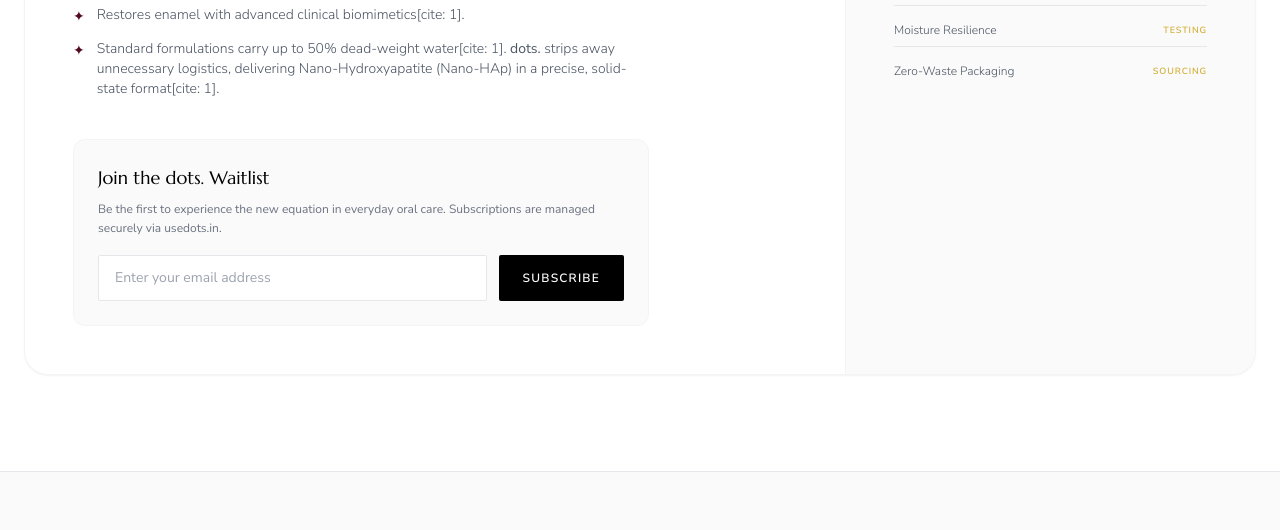
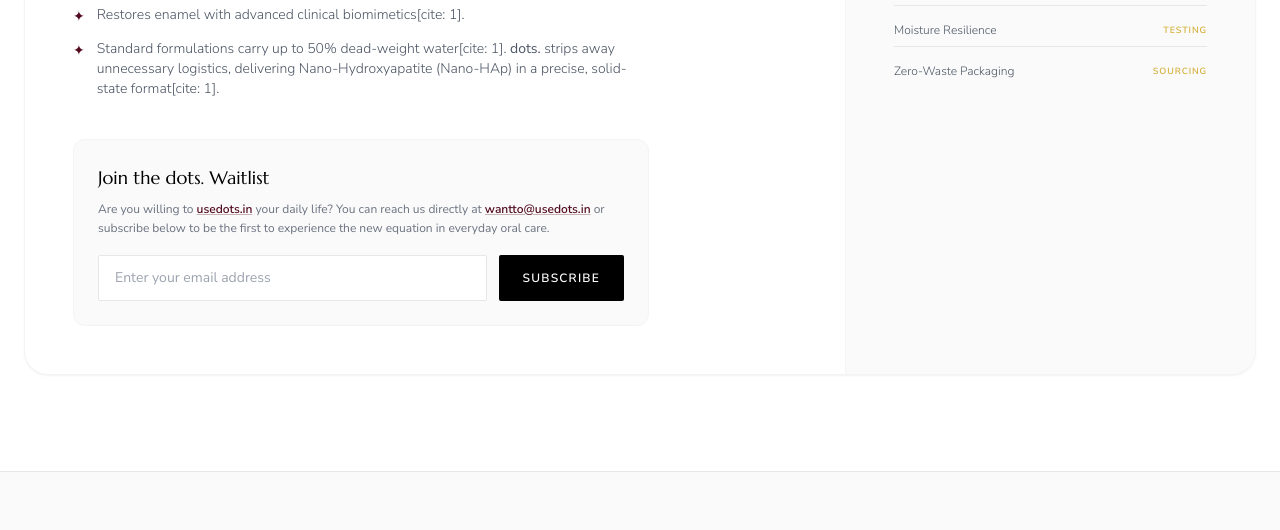
Before and after one commit to saviere-admin/saviere-group-website, a plain HTML site: page active-operations.html in a window 1280 px wide. Shown: the part 945-1475 px from the top of the page. Drawn offline with nearby package versions, Linux system fonts and the light colour scheme.

```diff
--- a/active-operations.html
+++ b/active-operations.html
@@ -91,10 +91,12 @@
                     </li>
                 </ul>
 
-                <!-- Cross-Domain Waitlist Integration -->
+                <!-- Cross-Domain Waitlist Integration with Link Embeds -->
                 <div class="bg-[#FAFAFA] p-6 rounded-xl border border-gray-100 max-w-xl">
                     <h4 class="font-serif text-lg mb-2 text-black">Join the dots. Waitlist</h4>
-                    <p class="font-sans text-xs text-gray-500 mb-4 leading-relaxed">Be the first to experience the new equation in everyday oral care. Subscriptions are managed securely via usedots.in.</p>
+                    <p class="font-sans text-xs text-gray-500 mb-4 leading-relaxed">
+                        Are you willing to <a href="https://usedots.in" target="_blank" class="font-semibold text-saviere-crimson hover:text-black underline decoration-saviere-crimson/30 hover:decoration-black transition-all">usedots.in</a> your daily life? You can reach us directly at <a href="mailto:wantto@usedots.in" class="font-semibold text-saviere-crimson hover:text-black underline decoration-saviere-crimson/30 hover:decoration-black transition-all">wantto@usedots.in</a> or subscribe below to be the first to experience the new equation in everyday oral care.
+                    </p>
 
                     <!-- Form Action points directly to the usedots.in API endpoint -->
                     <form action="https://usedots.in/api/waitlist" method="POST" class="flex flex-col sm:flex-row gap-3">
```
